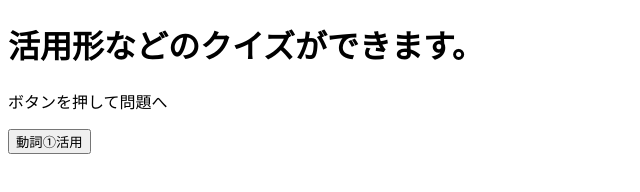
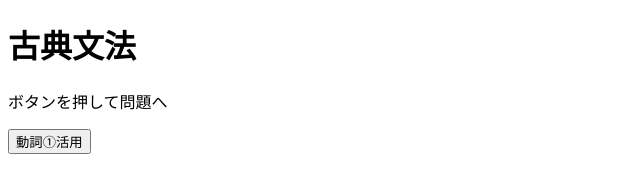
Before and after one commit to tans-rabbit/koten, a plain HTML site: page index.html in a window 1280 px wide. Shown: the whole page, without its empty margins (0-640 px from the left). Drawn offline with Linux system fonts and the light colour scheme.

Commit message:
Update index.html

```diff
--- a/index.html
+++ b/index.html
@@ -6,7 +6,7 @@
     <title>古典文法</title>
   </head>
   <body>
-    <h1>活用形などのクイズができます。</h1>
+    <h1>古典文法</h1>
     <p>ボタンを押して問題へ</p>
  <button onclick="location.href='katuyou.html'">動詞①活用</button>
   </body>
```
